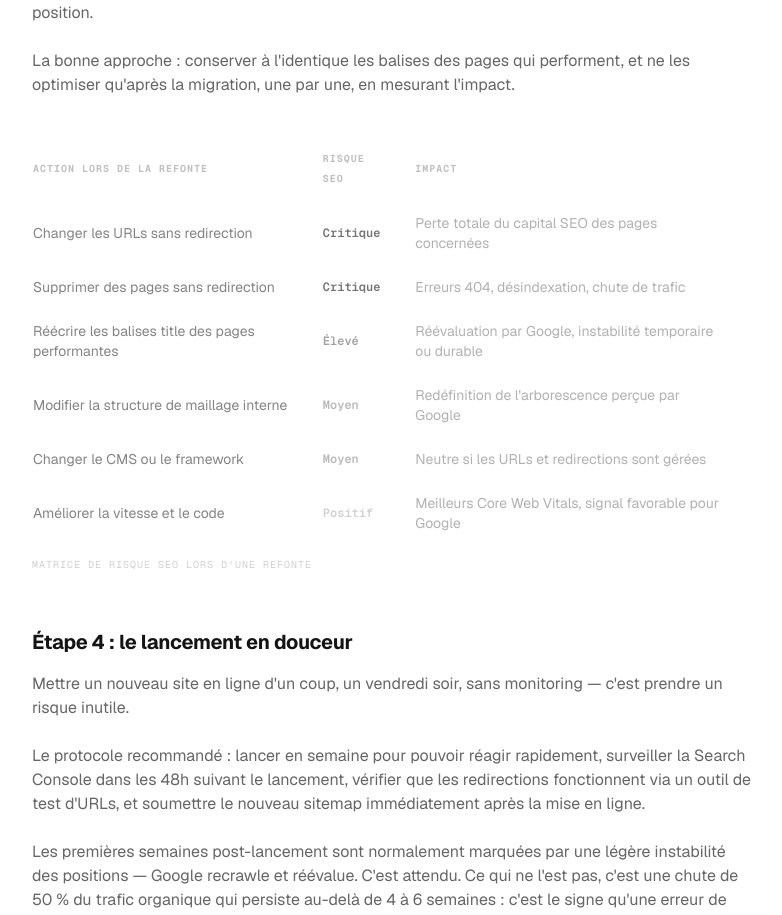
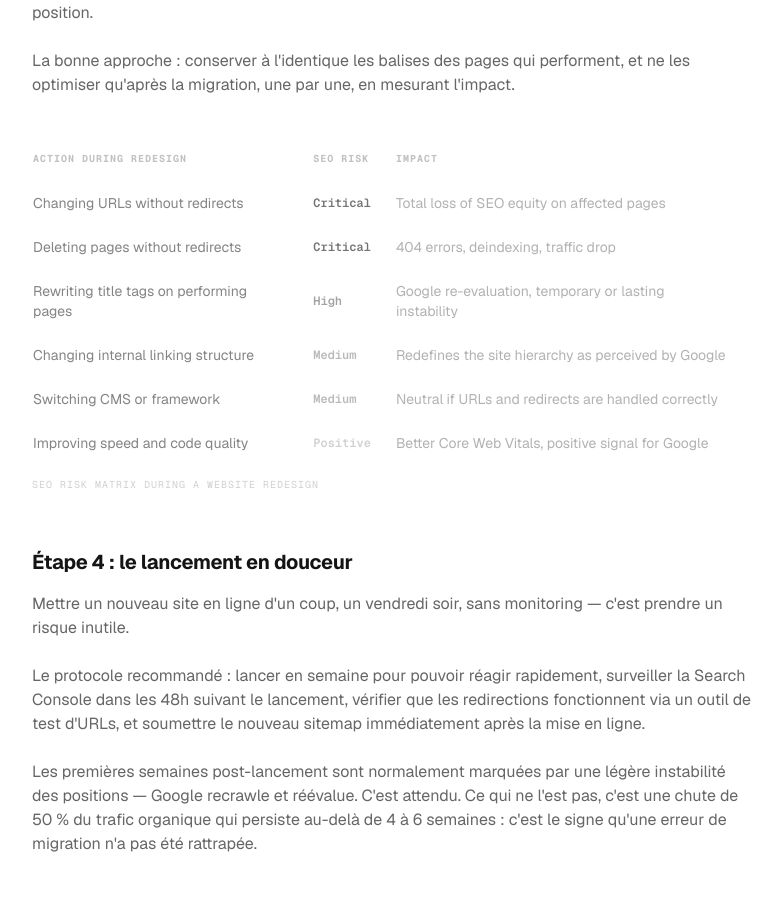
Before and after one commit to loanrmb/torquemade-v2, a Next.js app: page /blog/refonte-site-web-seo in a window 1280 px wide. Shown: the part 1920-2835 px from the top of the page, without its empty margins (248-1030 px from the left). Built offline with nearby package versions, Linux system fonts and the light colour scheme.

Commit message:
Add files via upload

```diff
--- a/app/blog/(articles)/refonte-site-web-seo/_illustrations/TableRisques.tsx
+++ b/app/blog/(articles)/refonte-site-web-seo/_illustrations/TableRisques.tsx
@@ -1,40 +1,65 @@
-const rows = [
-  { action: 'Changer les URLs sans redirection', risque: 'Critique', impact: 'Perte totale du capital SEO des pages concernées' },
-  { action: 'Supprimer des pages sans redirection', risque: 'Critique', impact: 'Erreurs 404, désindexation, chute de trafic' },
-  { action: 'Réécrire les balises title des pages performantes', risque: 'Élevé', impact: 'Réévaluation par Google, instabilité temporaire ou durable' },
-  { action: 'Modifier la structure de maillage interne', risque: 'Moyen', impact: 'Redéfinition de l\'arborescence perçue par Google' },
-  { action: 'Changer le CMS ou le framework', risque: 'Moyen', impact: 'Neutre si les URLs et redirections sont gérées' },
-  { action: 'Améliorer la vitesse et le code', risque: 'Positif', impact: 'Meilleurs Core Web Vitals, signal favorable pour Google' },
-]
+type Lang = 'fr' | 'en'
 
-export default function TableRisques() {
+export default function TableRisques({ lang }: { lang: Lang }) {
+  const headers = lang === 'fr'
+    ? ['Action lors de la refonte', 'Risque SEO', 'Impact']
+    : ['Action during redesign', 'SEO Risk', 'Impact']
+
+  const caption = lang === 'fr'
+    ? "Matrice de risque SEO lors d'une refonte"
+    : 'SEO risk matrix during a website redesign'
+
+  const rows = lang === 'fr'
+    ? [
+        { col1: 'Changer les URLs sans redirection',              risque: 'Critique',  col3: 'Perte totale du capital SEO des pages concernées' },
+        { col1: 'Supprimer des pages sans redirection',           risque: 'Critique',  col3: 'Erreurs 404, désindexation, chute de trafic' },
+        { col1: 'Réécrire les balises title des pages performantes', risque: 'Élevé',  col3: 'Réévaluation par Google, instabilité temporaire ou durable' },
+        { col1: 'Modifier la structure de maillage interne',      risque: 'Moyen',     col3: "Redéfinition de l'arborescence perçue par Google" },
+        { col1: 'Changer le CMS ou le framework',                 risque: 'Moyen',     col3: 'Neutre si les URLs et redirections sont gérées' },
+        { col1: 'Améliorer la vitesse et le code',                risque: 'Positif',   col3: 'Meilleurs Core Web Vitals, signal favorable pour Google' },
+      ]
+    : [
+        { col1: 'Changing URLs without redirects',                risque: 'Critical',  col3: 'Total loss of SEO equity on affected pages' },
+        { col1: 'Deleting pages without redirects',               risque: 'Critical',  col3: '404 errors, deindexing, traffic drop' },
+        { col1: 'Rewriting title tags on performing pages',       risque: 'High',      col3: 'Google re-evaluation, temporary or lasting instability' },
+        { col1: 'Changing internal linking structure',            risque: 'Medium',    col3: "Redefines the site hierarchy as perceived by Google" },
+        { col1: 'Switching CMS or framework',                    risque: 'Medium',    col3: 'Neutral if URLs and redirects are handled correctly' },
+        { col1: 'Improving speed and code quality',              risque: 'Positive',  col3: 'Better Core Web Vitals, positive signal for Google' },
+      ]
+
+  const opacityFor = (r: string) => {
+    if (r === 'Critique' || r === 'Critical') return 0.9
+    if (r === 'Élevé'   || r === 'High')     return 0.6
+    if (r === 'Moyen'   || r === 'Medium')   return 0.45
+    return 0.3
+  }
+
   return (
     <figure className="my-10 overflow-x-auto">
       <table className="w-full text-sm" style={{ borderCollapse: 'collapse' }}>
         <thead>
           <tr style={{ borderBottom: '2px solid hsl(var(--border))' }}>
-            {['Action lors de la refonte', 'Risque SEO', 'Impact'].map((h, i) => (
-              <th key={i} className="py-3 text-left font-mono text-[10px] uppercase tracking-widest opacity-40 pr-6">{h}</th>
+            {headers.map((h, i) => (
+              <th key={i} className="py-3 text-left font-mono text-[10px] uppercase tracking-widest opacity-40 pr-6">
+                {h}
+              </th>
             ))}
           </tr>
         </thead>
         <tbody>
           {rows.map((r, i) => (
             <tr key={i} style={{ borderBottom: '1px solid hsl(var(--border))' }}>
-              <td className="py-3 pr-6 opacity-80">{r.action}</td>
-              <td
-                className="py-3 pr-6 font-semibold font-mono text-xs"
-                style={{ opacity: r.risque === 'Critique' ? 0.9 : r.risque === 'Élevé' ? 0.6 : r.risque === 'Moyen' ? 0.45 : 0.3 }}
-              >
+              <td className="py-3 pr-6 opacity-80">{r.col1}</td>
+              <td className="py-3 pr-6 font-semibold font-mono text-xs" style={{ opacity: opacityFor(r.risque) }}>
                 {r.risque}
               </td>
-              <td className="py-3 pr-6 opacity-50">{r.impact}</td>
+              <td className="py-3 pr-6 opacity-50">{r.col3}</td>
             </tr>
           ))}
         </tbody>
       </table>
       <figcaption className="mt-3 font-mono text-[10px] uppercase tracking-widest opacity-30">
-        Matrice de risque SEO lors d&apos;une refonte
+        {caption}
       </figcaption>
     </figure>
   )
```
